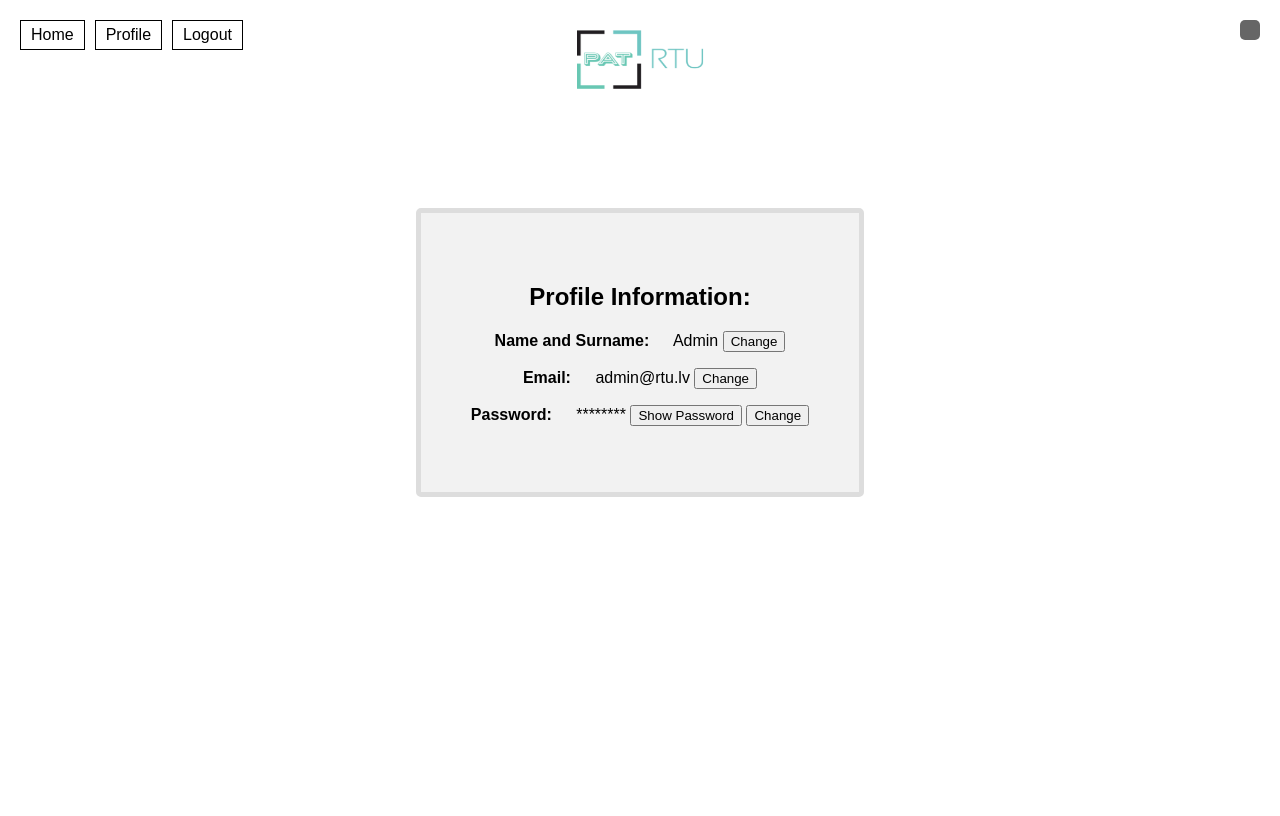
After one commit to jekabsvarna/OOP_Projekts, a Flask app: page /profile in a window 1280 px wide. The commit adds this page. Run offline with Flask 3, Linux system fonts and the light colour scheme; a user stored in the database is signed in.

Commit message:
profile page visiem lietotājiem

```diff
--- a/website/templates/base.html
+++ b/website/templates/base.html
@@ -11,7 +11,6 @@
       min-height: 100vh; /* Set minimum body height for full viewport */
       flex-direction: column; /* Stack content vertically */
       font-family: Arial, sans-serif; /* Set font family to Arial */
-      /* Center content vertically */
       align-items: center;
       justify-content: center; /* Center content horizontally as well */
     }
@@ -20,7 +19,7 @@
       flex: 1; /* Allow content area to grow */
       text-align: center; /* Center text and buttons within the content area */
       padding: 150px;
-      margin-top: -50px; /* Add some padding for visual spacing */
+      margin-top: -50px;
     }
 
     .sidebar-buttons {
@@ -131,12 +130,15 @@
   {% if user.is_authenticated %}
     {% if user.role == 'admin' %}
       <a class="nav-item nav-link" id="home" href="/home_admin">Home</a>
+      <a class="nav-item nav-link" id="profile" href="/profile">Profile</a>
     {% elif user.role == 'lecturer' %}
       <a class="nav-item nav-link" id="home" href="/home_lecturer">Home</a>
+      <a class="nav-item nav-link" id="profile" href="/profile">Profile</a>
       <a class="nav-item nav-link" id="students" href="/home_lecturer_students">Students</a>
       <a class="nav-item nav-link" id="articles" href="/home_lecturer_articles">Articles</a>
     {% else %}
       <a class="nav-item nav-link" id="home" href="/">Home</a>
+      <a class="nav-item nav-link" id="profile" href="/profile">Profile</a>
       {% if request.path != '/home_user_articles' %}
         <a class="nav-item nav-link" id="articles" href="/home_user_articles">Articles</a>
       {% endif %}
--- a/website/templates/home_lecturer_articles.html
+++ b/website/templates/home_lecturer_articles.html
@@ -8,18 +8,15 @@
     .articles-per-page {
         text-align: left;
     }
-
     /* Adds some space above the Available Articles heading */
     .articles-list h2 {
         margin-top: 20px;
     }
-
     /* Keeps pagination links centered and adds space above them */
     .pagination {
         text-align: center;
         margin-top: 20px;
     }
-
     /* Adds space above the Upload Article button */
     .add-article-btn {
         display: block; /* Makes sure the link behaves like a block for margin to work */
--- /dev/null
+++ b/website/templates/profile.html
@@ -0,0 +1,80 @@
+{% extends "base.html" %}
+{% block title %}Profile{% endblock %}
+
+{% block content %}
+
+<div class="container d-flex justify-content-center align-items-center ">
+  <div class="login-wrapper">
+    <h2>Profile Information:</h2>
+      <div class="profile-item">
+        <p>
+          <span class="column-header">Name and Surname:</span>
+          <span id="name">{{ user.first_name }}</span>
+          <button onclick="edit('name')">Change</button>
+        </p>
+        <div id="name-edit" style="display: none;">
+          <form action="{{ url_for('views.update_name') }}" method="POST">
+            <input type="text" name="name" value="{{ user.first_name }}">
+            <button type="submit">Save</button>
+          </form>
+        </div>
+      </div>
+
+      <div class="profile-item">
+        <p>
+          <span class="column-header">Email:</span>
+          <span id="email">{{ user.email }}</span>
+          <button onclick="edit('email')">Change</button>
+        </p>
+        <div id="email-edit" style="display: none;">
+          <form action="{{ url_for('views.update_email') }}" method="POST">
+            <input type="email" name="email" value="{{ user.email }}">
+            <button type="submit">Save</button>
+          </form>
+        </div>
+      </div>
+
+      <div class="profile-item">
+        <p>
+          <span class="column-header">Password:</span>
+          <span id="password" style="display: none;">{{ user.password }}</span><span id="password-mask">********</span> <button onclick="togglePassword()">Show Password</button> <button onclick="edit('password')">Change</button>
+        </p>
+        <div id="password-edit" style="display: none;">
+          <form action="{{ url_for('views.update_password') }}" method="POST"> <input type="password" name="password">
+            <button type="submit">Save</button>
+          </form>
+        </div>
+      </div>
+  </div>
+</div>
+
+<script>
+  function edit(field) {
+    var displayStatus = document.getElementById(field + "-edit").style.display;
+    if (displayStatus === "none") {
+      document.getElementById(field + "-edit").style.display = "block";
+      document.getElementById(field).style.display = "none";
+    } else {
+      document.getElementById(field + "-edit").style.display = "none";
+      document.getElementById(field).style.display = "inline";
+    }
+  }
+
+  function togglePassword() {
+    var passwordMask = document.getElementById("password-mask");
+    var passwordField = document.getElementById("password");
+    var passwordEdit = document.getElementById("password-edit");
+
+    if (passwordField.style.display === "none") {
+      passwordField.style.display = "inline";
+      passwordMask.style.display = "none";
+      passwordEdit.style.display = "none";
+    } else {
+      passwordField.style.display = "none";
+      passwordMask.style.display = "inline";
+      passwordEdit.style.display = "none";
+    }
+  }
+</script>
+
+{% endblock %}
--- a/website/views.py
+++ b/website/views.py
@@ -6,7 +6,7 @@ from fetchStudents import get_students, get_total_students_count
 from fetchArticles import get_articles
 from werkzeug.security import generate_password_hash
 from . import db
-from flask import request
+from flask import request, flash
 import openpyxl
 from math import ceil
 
@@ -323,3 +323,38 @@ def untake_article():
     db.session.commit()
 
     return jsonify({'success': True, 'message': 'Article untaken successfully.'}), 200
+
+@views.route('/profile')
+@login_required
+def profile():
+    return render_template("profile.html", user=current_user)
+
+@views.route('/update_name', methods=['POST'])
+@login_required
+def update_name():
+    if request.method == 'POST':
+        new_name = request.form.get('name')
+        current_user.first_name = new_name
+        db.session.commit()
+        flash('Name updated successfully!', category='success')
+    return redirect(url_for('views.profile'))
+
+@views.route('/update_email', methods=['POST'])
+@login_required
+def update_email():
+    if request.method == 'POST':
+        new_email = request.form.get('email')
+        current_user.email = new_email
+        db.session.commit()
+        flash('Email updated successfully!', category='success')
+    return redirect(url_for('views.profile'))
+
+@views.route('/update_password', methods=['POST'])
+@login_required
+def update_password():
+    if request.method == 'POST':
+        new_password = request.form.get('password')
+        current_user.password = new_password
+        db.session.commit()
+        flash('Password updated successfully!', category='success')
+    return redirect(url_for('views.profile'))
```
Also changed, not shown: instance/database.db, website/templates/admin_lecturers.html (added).
